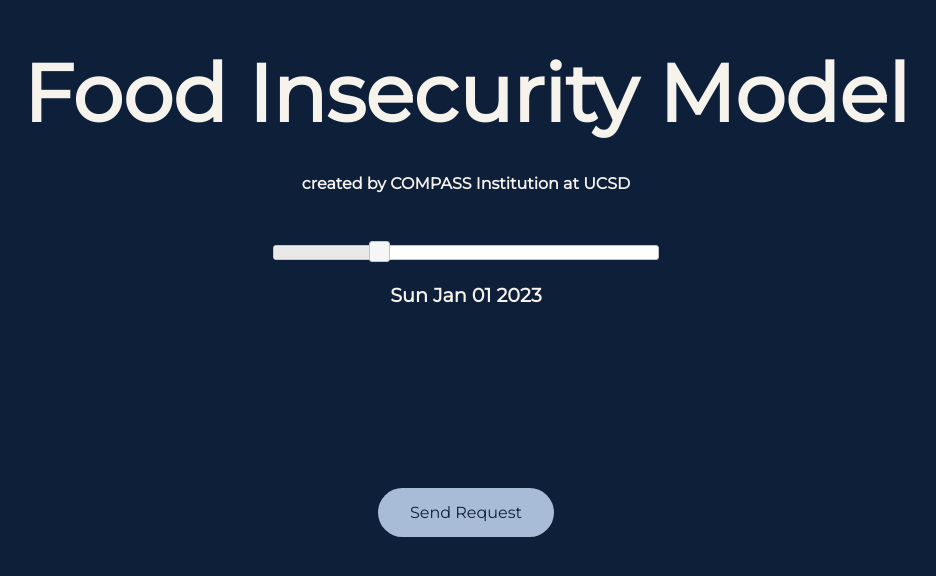
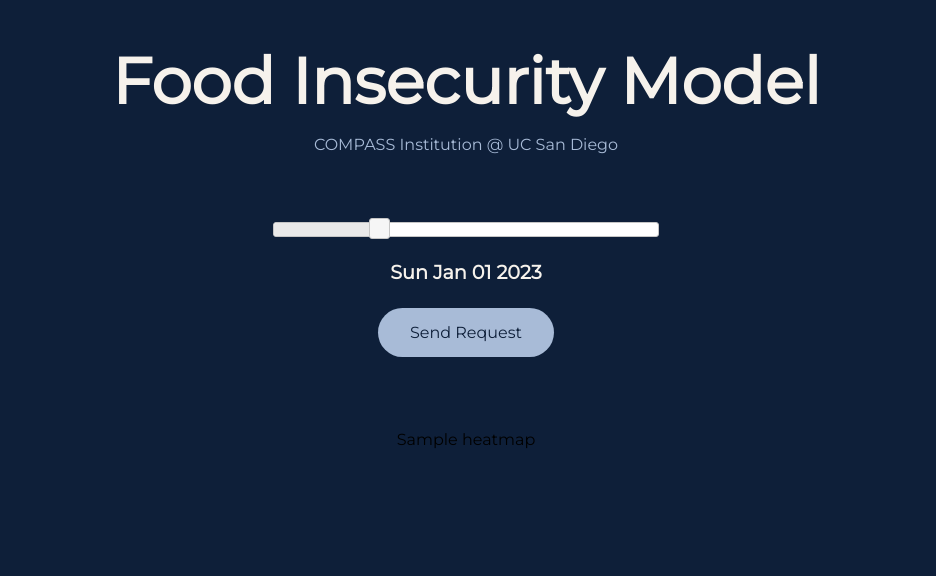
Before and after one commit to compass-global-project/compass-global-website, a Flask app: template templates/index.html in a window 1280 px wide. Shown: the top 576 px of the page, without its empty margins (174-1110 px from the left). Run offline with Flask 3, Linux system fonts and the light colour scheme; the template is opened without the code that fills it: most values are stand-ins (such as "Sample title", 1, 10 or a date in 2020); a map, chart or similar area stays blank; parts of the project's set-up code (start-up, migrations or seed data) failed here and were passed over; some libraries are stand-ins or nearby versions.

Commit message:
Choropleth Mapbox / UI Changes

```diff
--- a/app.py
+++ b/app.py
@@ -2,13 +2,12 @@ from flask import Flask, render_template, jsonify, request
 import requests
 import json
 import static.controller.controller as controller
-
 from urllib.request import urlopen
 import json
-
 import pandas as pd
-
+import plotly.offline as pyo
 import plotly.express as px
+import geojson
 
 app = Flask(__name__, static_folder="static")
 
@@ -18,32 +17,45 @@ api_key = "QY3IWPTMoJu2gcDIYM81oweqzSTlomXd"
 headers = {"Content-Type": "application/json", "Authorization": ("Bearer " + api_key)}
 
 df = pd.read_csv("data.csv")
-import geojson
 
 
 with open("india.geojson") as f:
     gj = geojson.load(f)
 
-fig = px.choropleth(
-    df,
-    geojson=gj,
-    featureidkey="properties.ST_NM",
-    locations="state",
-    color="active cases",
-    color_continuous_scale="Reds",
-)
-
-fig.update_geos(fitbounds="locations", visible=False)
-
-
-@app.route("/heatmap")
-def heat_map():
-    fig.show()
 
 
 @app.route("/")
 def home():
-    return render_template("index.html")
+    fig = px.choropleth_mapbox(
+        df,
+        geojson=gj,
+        featureidkey="properties.ST_NM",
+        locations="state",
+        color="active cases",
+        color_continuous_scale="Reds",
+        mapbox_style="carto-positron",
+        zoom=3,
+        center = {"lat": 20.5937, "lon": 78.9629},  # Center on India
+        opacity=0.5,
+        labels={'active cases':'Active Cases'}
+    )
+
+    fig.update_layout(
+        autosize=True,
+        margin=dict(t=0, b=0, l=0, r=0),
+        paper_bgcolor='rgba(0,0,0,0)',  # Change this to your desired color
+        plot_bgcolor='rgba(0,0,0,0)',  # Change this to your desired color
+        coloraxis_colorbar=dict(
+            tickfont=dict(
+                color='white'  # Change this to your desired color
+            ),
+            titlefont=dict(
+                color='white'  # Change this to your desired color
+            )
+        )
+    )
+    heatmap_html = pyo.plot(fig, output_type='div')
+    return render_template("index.html", heatmap=heatmap_html)
 
 
 @app.route("/get_text", methods=["GET"])
--- a/static/controller/Controller.js
+++ b/static/controller/Controller.js
@@ -41,6 +41,8 @@ const testButtonClicked = () => {
     .then((data) => {
       renderChart(data);
       console.log("Success:", data);
+      var lineChartDiv = document.getElementById('lineChart-container');
+        lineChartDiv.style.display = 'block';
     })
     .catch((error) => {
       console.error("Error:", error);
--- a/static/styles.css
+++ b/static/styles.css
@@ -11,7 +11,7 @@ h1 {
   text-align: center;
   margin-top: 30px;
   font-family: "Montserrat", sans-serif;
-  font-size: 5rem;
+  font-size: 4rem;
   margin-bottom: 0px;
 }
 
@@ -20,10 +20,20 @@ h2 {
   text-align: center;
   font-size: 1rem;
 }
+#subLabelId {
+    color: #a8bbd7;
+    text-align: center;
+    font-size: 1rem;
+}
+
+#lineChart-container {
+    display: none;
+}
 
 button {
   background-color: #a8bbd7;
   color: #0e1f39;
+  justify-content: center;
   padding: 15px 32px;
   text-align: center;
   text-decoration: none;
@@ -68,5 +78,21 @@ button {
   .slider {
     justify-content: center;
     display: flex;
-    margin-top: 3rem;
+    margin-top: 4rem;
   }
+
+  #subTitleDiv {
+    display: flex;
+    justify-content: center;
+    align-items: center;
+    text-align: center;
+    width: 100%;
+  }
+
+  .heatmap-container {
+    display: flex;
+    justify-content: center;
+    align-items: center;
+    margin-top: 0;
+    padding-top: 50px;
+}
--- a/static/view/index.js
+++ b/static/view/index.js
@@ -71,9 +71,12 @@ body = () => {
   const titleDiv = document.getElementById("titleDiv");
   const subTitleDiv = document.getElementById("subTitleDiv");
   const label = document.createElement("h1");
-  const subLabel = document.createElement("h2");
+  const subLabel = document.createElement("a");
+  subLabel.id = "subLabelId";
+  subLabel.href = "https://www.compassinstitution.com/";
   label.textContent = "Food Insecurity Model";
-  subLabel.textContent = "created by COMPASS Institution at UCSD"
+  subLabel.textContent = "COMPASS Institution @ UC San Diego"
+  subLabel.style.textDecoration = "none";
   titleDiv.append(label);
   subTitleDiv.append(subLabel);
 
--- a/templates/index.html
+++ b/templates/index.html
@@ -35,10 +35,13 @@
 
         <div id="amount" class = "date-display"></div>
 
-        <div>
+        <div id="lineChart-container">
             <canvas id="lineChart"></canvas>
         </div>
         <div id="buttonDiv"></div>
 
+        <div class="heatmap-container">
+            {{ heatmap | safe }}
+        </div>
     </body>
 </html>
```
Also changed, not shown: 1 other file.
